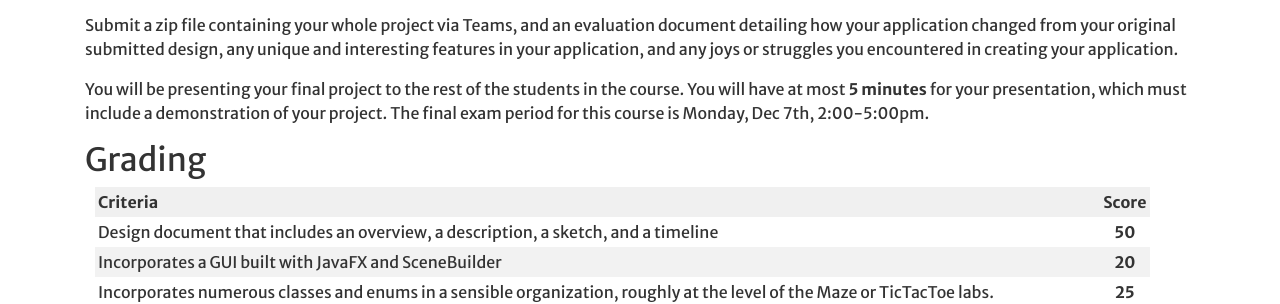
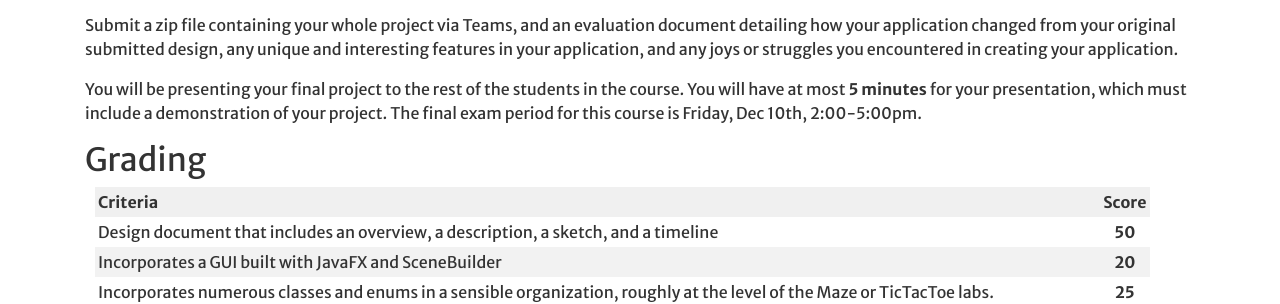
Before and after one commit to Hendrix-CS/csci151, a Jekyll site: the page built from projects/final-project.md, in a window 1280 px wide and 900 px high, scrolled down 968 px. Shown: the part 247-551 px from the top of the window. Built offline with Jekyll 4.4.1, drawn with Linux system fonts in a browser that asks for light colours; a script that is not in the unit is left out; our own code applies the rules of GitHub Pages for plain Markdown files.

Commit message:
Updated final due date

```diff
--- a/projects/final-project.md
+++ b/projects/final-project.md
@@ -4,7 +4,7 @@ type: Project
 num: 3
 worktitle: Final Project
 designdue: Monday, Nov 15
-finaldue: Monday, Dec 7th, 2:00-5:00pm
+finaldue: Friday, Dec 10th, 2:00-5:00pm
 ---
 
 ## Description
```
